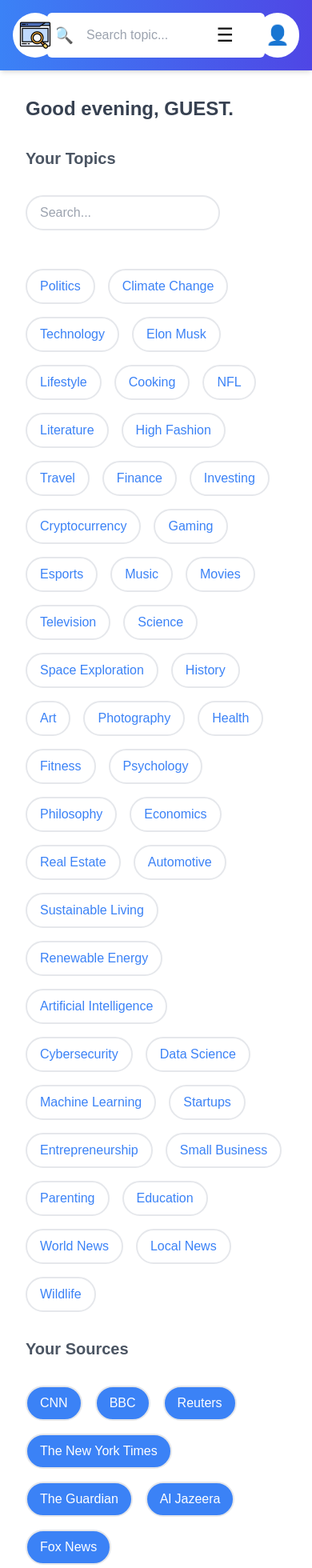
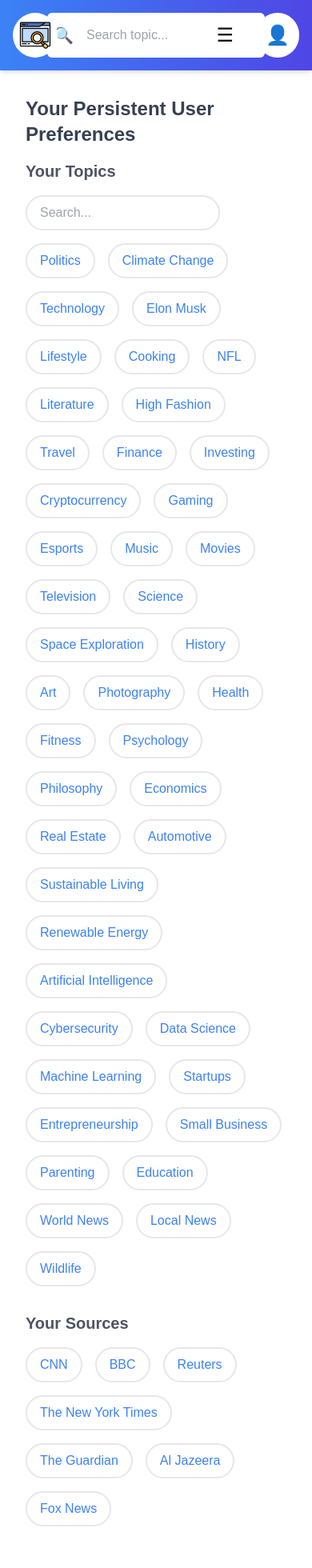
Before and after one commit to fayefzhang/bitewise, a Next.js app in the folder frontend/: page /profile in a window 390 px wide. Shown: the top 1960 px of the page at 80% size. Built offline with nearby package versions, Linux system fonts and the light colour scheme.

Commit message:
responsive profile page

```diff
--- a/frontend/app/profile/page.tsx
+++ b/frontend/app/profile/page.tsx
@@ -13,37 +13,49 @@
     }
   };
 
-  const [selectedInterests, setSelectedInterests] = useState<string[]>([]);
-  const [searchInterestsQuery, setSearchInterestsQuery] = useState<string>("");
+  const [selectedTopics, setSelectedTopics] = useState<string[]>([]);
+  const [selectedSources, setSelectedSources] = useState<string[]>([]);
 
-  const handleOptionClick = (interest: string) => {
-    if (selectedInterests.includes(interest)) {
-      setSelectedInterests(selectedInterests.filter((i) => i !== interest));
+  const handleOptionClick = (interest: string, isTopics: boolean) => {
+    if (isTopics) {
+      // topics
+      if (selectedTopics.includes(interest))
+        setSelectedTopics(selectedTopics.filter((i) => i !== interest));
+      else setSelectedTopics([...selectedTopics, interest]);
     } else {
-      setSelectedInterests([...selectedInterests, interest]);
+      // sources
+      if (selectedSources.includes(interest))
+        setSelectedSources(selectedSources.filter((i) => i !== interest));
+      else setSelectedSources([...selectedSources, interest]);
     }
   };
 
+  // handle searching for topics
+  const [searchInterestsQuery, setSearchInterestsQuery] = useState<string>("");
   const handleSearchChange = (event: React.ChangeEvent<HTMLInputElement>) => {
     setSearchInterestsQuery(event.target.value);
   };
-
   const filteredInterests = interests.filter((interest) =>
     interest.toLowerCase().includes(searchInterestsQuery.toLowerCase())
   );
+
+  // TODO: implement searching for sources
+  // (not sure if we even need this if we only have like 5-7 options)
 
   return (
     <div className="min-h-screen flex flex-col">
       <Header onSearch={handleSearch} placeholder="Search topic..." />
 
       <div className="flex-grow flex flex-col items-start bg-white p-8">
-        <div className="flex flex-col items-center mb-8">
-          <h1 className="text-2xl font-bold text-gray-700">Good evening, GUEST.</h1>
+        <div className="flex flex-col items-center mb-4">
+          <h1 className="text-2xl font-bold text-gray-700">
+            Your Persistent User Preferences
+          </h1>
         </div>
-        <div className="flex flex-col items-center mb-8">
+        <div className="flex flex-col items-center mb-4">
           <h1 className="text-xl font-bold text-gray-600">Your Topics</h1>
         </div>
-        <div className="mb-12">
+        <div className="mb-4">
           <input
             type="text"
             placeholder="Search..."
@@ -57,24 +69,29 @@
             <button
               key={interest}
               className={`border-2 rounded-full px-4 py-2 text-blue-500 font-medium hover:bg-blue-500 hover:text-white focus:outline-none ${
-                selectedInterests.includes(interest)
+                selectedTopics.includes(interest)
                   ? "bg-blue-500 text-white"
                   : "bg-white"
               }`}
-              onClick={() => handleOptionClick(interest)}
+              onClick={() => handleOptionClick(interest, true)}
             >
               {interest}
             </button>
           ))}
         </div>
-        <div className="flex flex-col items-center mb-8">
+        <div className="flex flex-col items-center mb-4">
           <h1 className="text-xl font-bold text-gray-600">Your Sources</h1>
         </div>
         <div className="w-full flex flex-wrap gap-4 mb-8">
           {sources.map((source) => (
             <button
               key={source}
-              className={`border-2 rounded-full px-4 py-2 font-medium hover:bg-blue-500 hover:text-white focus:outline-none bg-blue-500 text-white`}
+              className={`border-2 rounded-full px-4 py-2 text-blue-500 font-medium hover:bg-blue-500 hover:text-white focus:outline-none ${
+                selectedSources.includes(source)
+                  ? "bg-blue-500 text-white"
+                  : "bg-white"
+              }`}
+              onClick={() => handleOptionClick(source, false)}
             >
               {source}
             </button>
```
